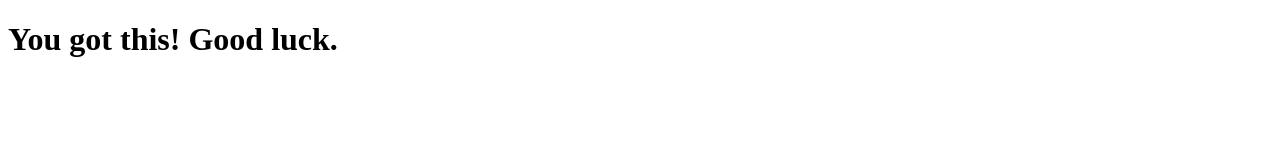
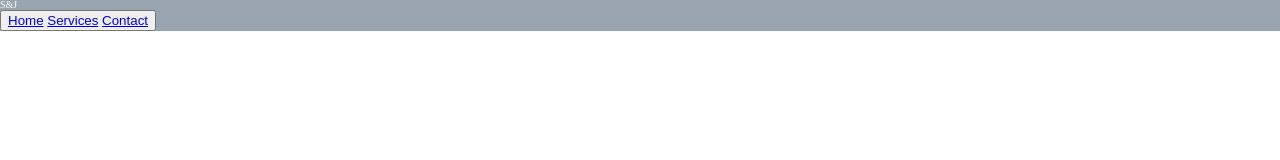
Before and after one commit to rushman7/Build-Week-I, a plain HTML site: page index.html in a window 1280 px wide. Drawn offline with Linux system fonts and the light colour scheme.

Commit message:
nav setup

```diff
--- a/index.html
+++ b/index.html
@@ -11,17 +11,16 @@
 </head>
 
 <body>
-
-	<h1>You got this!  Good luck.</h1>
-
-<!-- Menu Content
-S&J
-
-Home
-Services
-Contact
--->
-
+	<div class="container">
+		<nav>
+			<h2>S&J</h2>
+			<button class="nav-btn">
+				<a href="#">Home</a>
+				<a href="#">Services</a>
+				<a href="#">Contact</a>
+			</button>
+		</nav>
+	</div>
 
 <!-- Home Page Content:
 
--- a/less/index.less
+++ b/less/index.less
@@ -57,4 +57,17 @@ table{
   border-spacing:0;
 }
 
+html {
+  font-size: 62.5%;
+}
+
 /* Your Code Goes Here */
+
+.container {
+  width: 100%;
+  margin: 0 auto;
+}
+
+// Imports
+
+@import "nav.less";
--- /dev/null
+++ b/less/nav.less
@@ -0,0 +1,4 @@
+nav {
+  background: #98A4AF;
+  color: white;
+}
```
Also changed, not shown: css/index.css.
